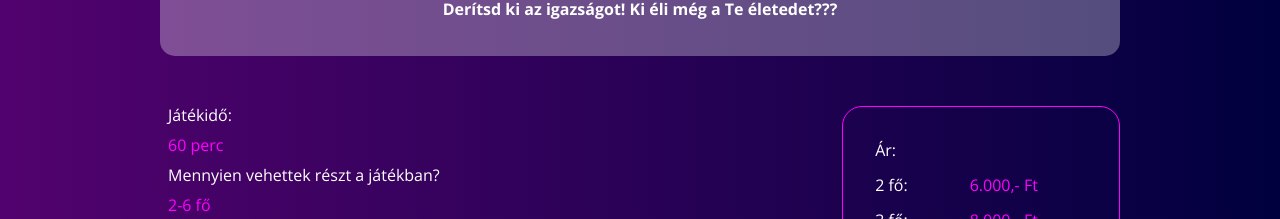
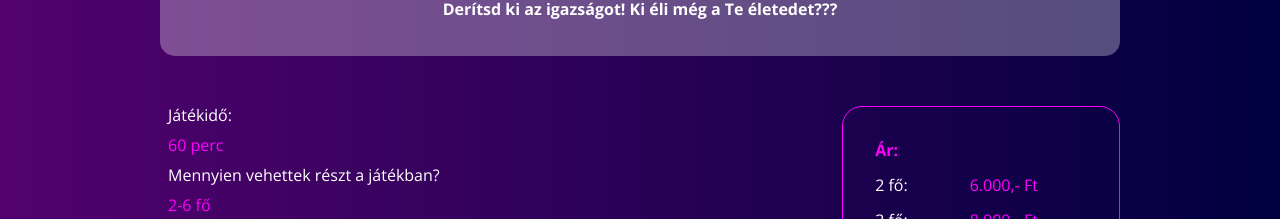
Before and after one commit to GyebnarPeter/next-level, a React (Create React App) app in the folder client/: page /hasonmas in a window 1280 px wide. Shown: the part 1598-1817 px from the top of the page. Built offline with nearby package versions, Linux system fonts and the light colour scheme; the HTML template or start-up script is replaced by a standard one.

Commit message:
create opening text

```diff
--- a/client/src/components/gameInfo/GameInfoPrice.jsx
+++ b/client/src/components/gameInfo/GameInfoPrice.jsx
@@ -1,15 +1,18 @@
 import React from "react";
 import "./gameInfoPrice.css";
 
-export default function gameInfoPrice() {
+export default function gameInfoPrice(props) {
     return (
         <section className="gameInfoPrice">
             <table>
+                <thead>
+                    <tr>
+                        <td>
+                            Ár:
+                        </td>
+                    </tr>
+                 </thead>
                 <tbody>
-                    <tr>
-                        <td>Ár:</td>
-                    </tr>
-                    {/* <div className="priceHighlight"></div> */}
                     <tr>
                         <td>2 fő:</td>
                         <td className="pinkText">6.000,- Ft</td>
--- a/client/src/components/gameInfo/gameInfoPrice.css
+++ b/client/src/components/gameInfo/gameInfoPrice.css
@@ -1,4 +1,4 @@
-table {
+.gameInfoPrice table {
     color: white;
     border: 1px solid var(--pink);
     border-radius: 20px;
@@ -10,21 +10,19 @@ table {
     padding-top: 10px;
 }
 
-td {
+.gameInfoPrice thead{
+    color: var(--pink);
+    font-weight: 700;
+}
+
+.gameInfoPrice td {
     padding-right: 50px;
     padding-top: 10px;
     padding-left: 10px;
 }
 
-.priceHighlight {
-    border-bottom: 2px solid var(--pink);
-    padding-top: 4px;
-    width: 200%;
-    margin-left: 10px;
-}
-
 @media screen and (min-width: 768px) {
-    table {
+    .gameInfoPrice table {
         margin-left: 0;
     }
 
--- a/client/src/components/intro/Intro.jsx
+++ b/client/src/components/intro/Intro.jsx
@@ -7,6 +7,9 @@ export default function Intro() {
     return (
         <div className="intro">
             <div className="container">
+                <div className="openingText">
+                    <h3>Hamarosan nyitunk...</h3>
+                </div>
                 <div className="intro-ani">
                     <img src={logoAni} alt="next level logo" />
                 </div>
--- a/client/src/components/intro/intro.css
+++ b/client/src/components/intro/intro.css
@@ -38,6 +38,10 @@
     margin: 10px auto 0px;
 }
 
+.openingText {
+    margin-top: -60px;
+}
+
 @media screen and (min-width: 768px) {
     .intro-ani img {
         width: 500px;
```
